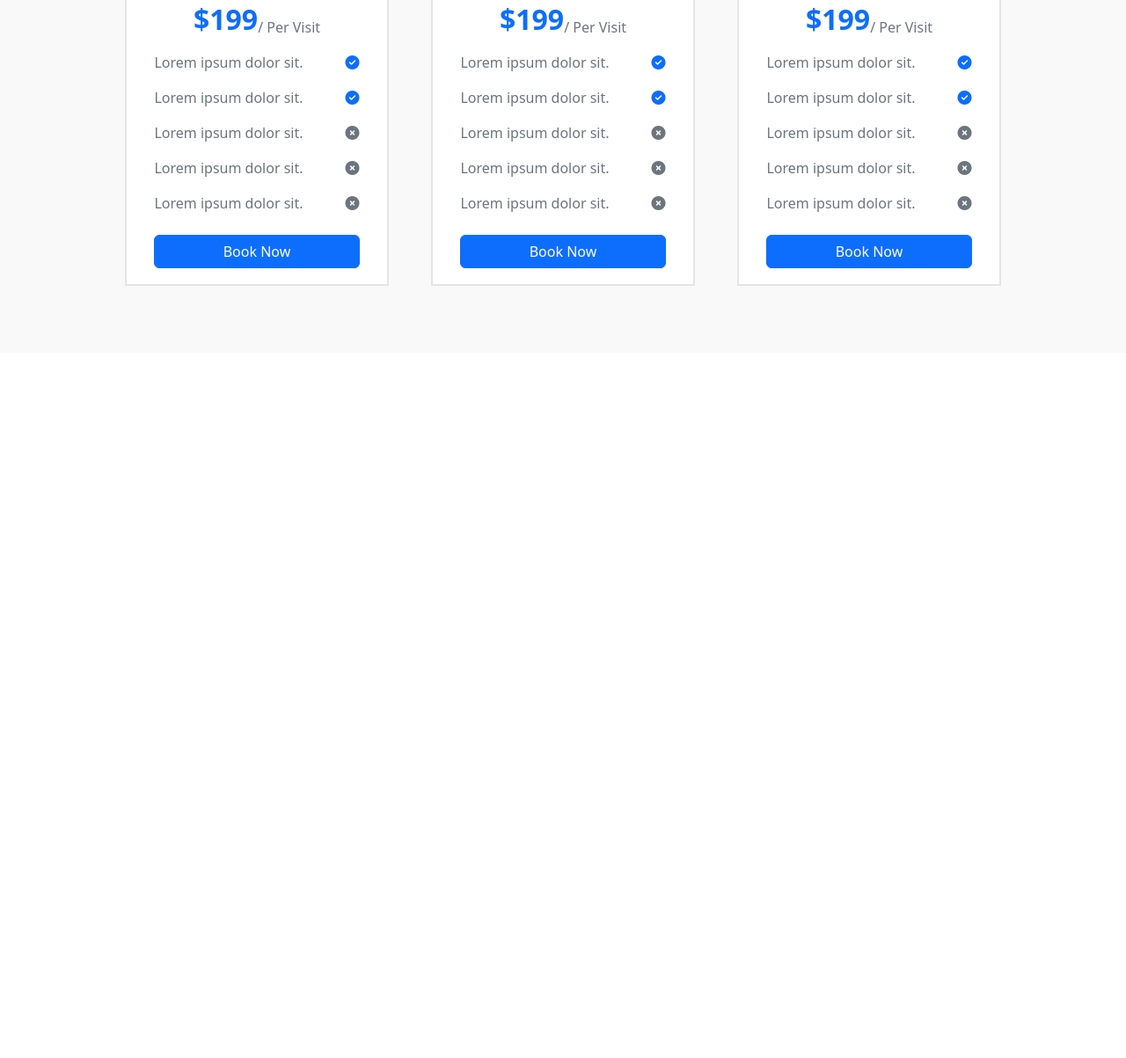
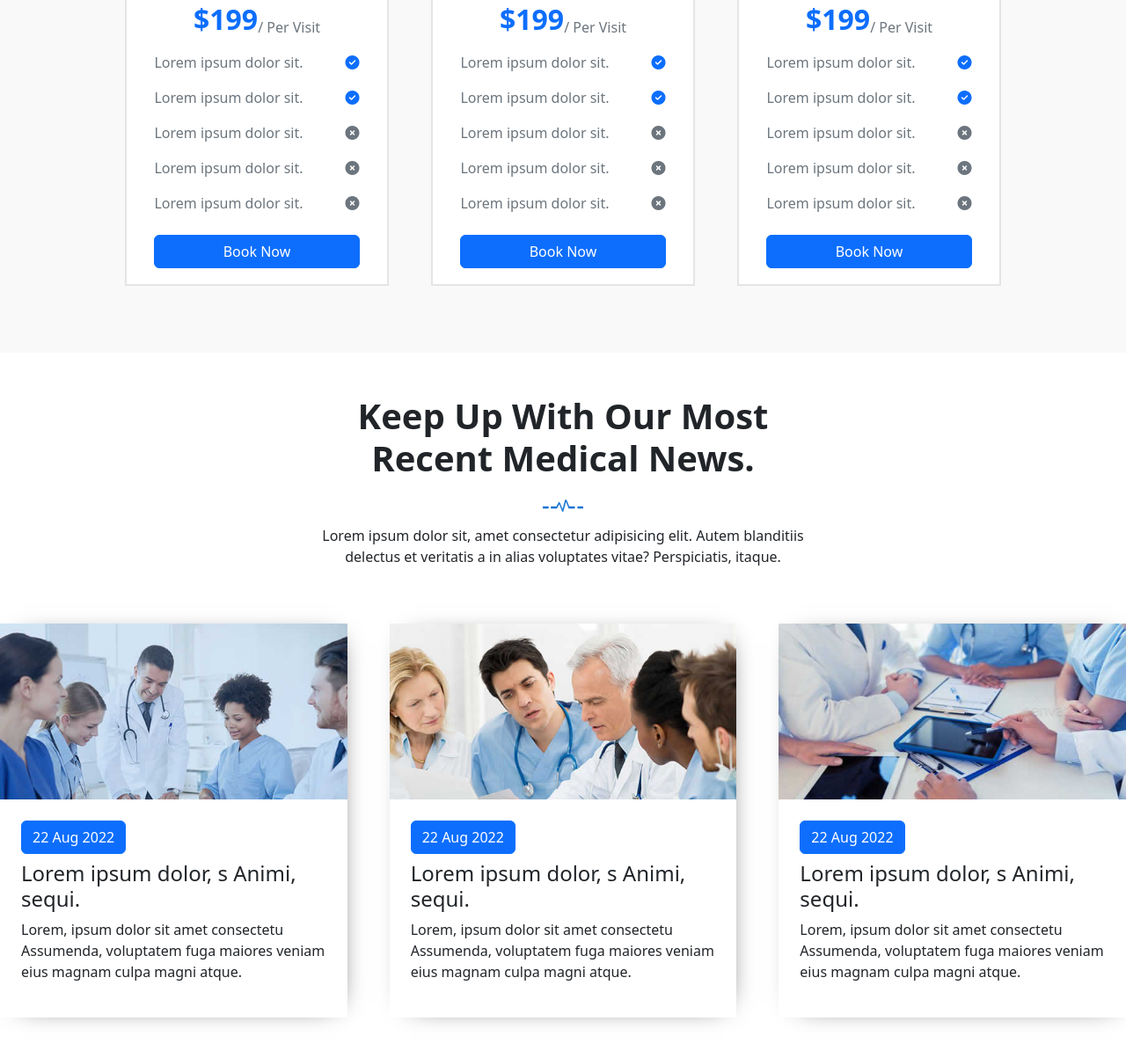
Before and after one commit to cd-badr/final-css-badr-2, a website: page index.html in a window 1280 px wide. Shown: the part 3990-5193 px from the top of the page at 88% size. Before the commit the page ends 4391 px from the top, so only its background shows below. Drawn offline with nearby package versions, Linux system fonts and the light colour scheme.

Commit message:
sec-7 beta

```diff
--- a/index.html
+++ b/index.html
@@ -572,6 +572,57 @@
 
   </section>
 
+  <!-- sec-7 -->
+
+  <section>
+    <div class="sec-7">
+        <div class="top pt-5">
+          <h1>Keep Up With Our Most Recent Medical News.</h1>
+              <img src="./public/img/section-img.png" alt="wave">
+          <p>Lorem ipsum dolor sit, amet consectetur adipisicing
+              elit. Autem blanditiis delectus et veritatis a in
+              alias voluptates vitae? Perspiciatis, itaque.</p>
+         </div>
+
+         <div class="d-lg-flex flex-lg-row justify-content-center gap-5 pt-5">
+           <div class="divs">
+            <div class="img1 img"></div>
+            <div class="bottom p-4">
+              <button type="button" class="btn btn-primary mb-2">22 Aug 2022</button>
+              <h4>Lorem ipsum dolor, s Animi, sequi.</h4>
+              <p>Lorem, ipsum dolor sit amet consectetu
+                 Assumenda, voluptatem fuga maiores veniam
+                 eius magnam culpa magni atque.</p>
+            </div>
+           </div>
+
+           <div class="divs">
+            <div class="img2 img"></div>
+            <div class="bottom p-4">
+              <button type="button" class="btn btn-primary mb-2">22 Aug 2022</button>
+              <h4>Lorem ipsum dolor, s Animi, sequi.</h4>
+              <p>Lorem, ipsum dolor sit amet consectetu
+                 Assumenda, voluptatem fuga maiores veniam
+                 eius magnam culpa magni atque.</p>
+            </div>
+           </div>
+
+           <div class="divs">
+            <div class="img3 img"></div>
+            <div class="bottom p-4">
+              <button type="button" class="btn btn-primary mb-2">22 Aug 2022</button>
+              <h4>Lorem ipsum dolor, s Animi, sequi.</h4>
+              <p>Lorem, ipsum dolor sit amet consectetu
+                 Assumenda, voluptatem fuga maiores veniam
+                 eius magnam culpa magni atque.</p>
+            </div>
+           </div>
+
+         </div>
+
+    </div>
+  </section>
+
 
     <script src=./node_modules/bootstrap/dist/js/bootstrap.bundle.js></script>
 </body>
--- a/src/sass/modules/home/_main.sass
+++ b/src/sass/modules/home/_main.sass
@@ -92,7 +92,7 @@
             i
                 font-size: 20px
                 color: white
-.sec-3
+.sec-3 , .sec-7
     padding-bottom: 6vw
     .top
         display: flex
@@ -133,6 +133,22 @@ video[poster]
 
         h1
             font-weight: bold
+.sec-7
+    .divs
+        background-color: white
+        box-shadow: 5px 2px 30px -20px black
+        width: 400px
+        .img
+            background-size: cover
+            width: 100%
+            height: 200px
+        .img1
+            background-image: url(../img/blog1.jpg)
+        .img2
+            background-image: url(../img/blog2.jpg)
+        .img3
+            background-image: url(../img/blog3.jpg)
+
 
 
 @media ( max-width: 426px )
```
Also changed, not shown: public/css/app.css, 1 other file.
